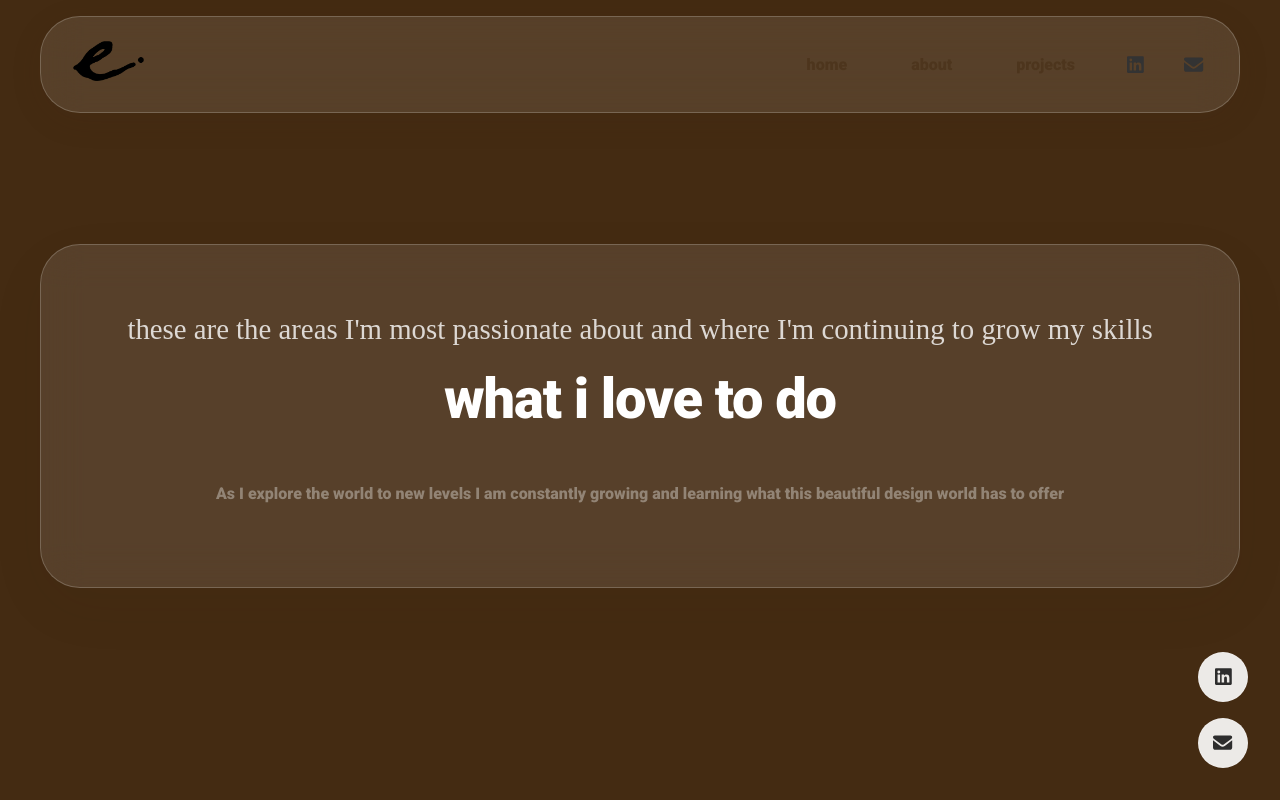
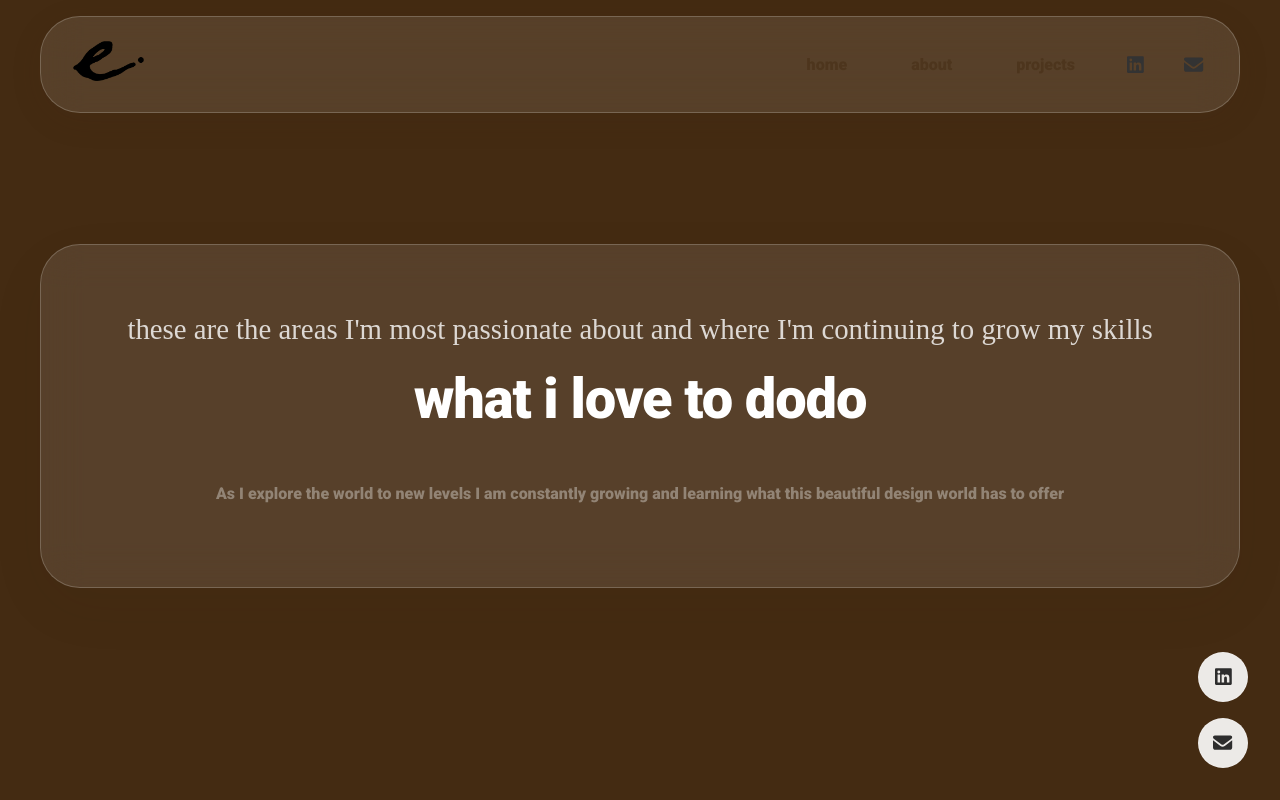
Before and after one commit to emilysmiiith/final_portfolio, a React (Vite) app: page /projects in a window 1280 px wide. Shown: the top 800 px of the page. Built offline with nearby package versions, Linux system fonts and the light colour scheme; a web font is replaced by a local one.

Commit message:
minor change to check deployment

```diff
--- a/src/pages/Projects.jsx
+++ b/src/pages/Projects.jsx
@@ -74,7 +74,7 @@ const Projects = () => {
             <div className="section-content">
               <div className="section-header">
                 <h2>these are the areas I'm most passionate about and where I'm continuing to grow my skills</h2>
-                <h1>what i love to do</h1>
+                <h1>what i love to dodo</h1>
               </div>
               <div className="section-body">
                 <p>
```
